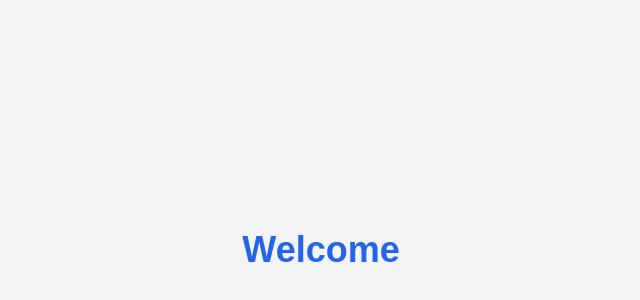
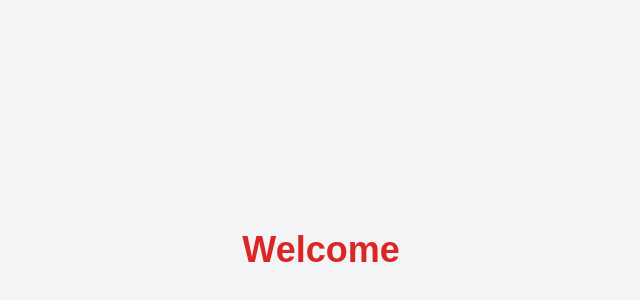
Before and after one commit to riyadkibria/dashboard_2, a Next.js app: page / in a window 1280 px wide. Shown: the part 150-450 px from the top of the page, without its empty margins (319-959 px from the left). Built offline with nearby package versions, Linux system fonts and the light colour scheme.

Commit message:
globals.css

```diff
--- a/app/globals.css
+++ b/app/globals.css
@@ -25,6 +25,6 @@
   }
 
   .welcome-text {
-    @apply text-4xl font-bold text-blue-600;
+    @apply text-4xl font-bold text-red-600;
   }
 }
```
